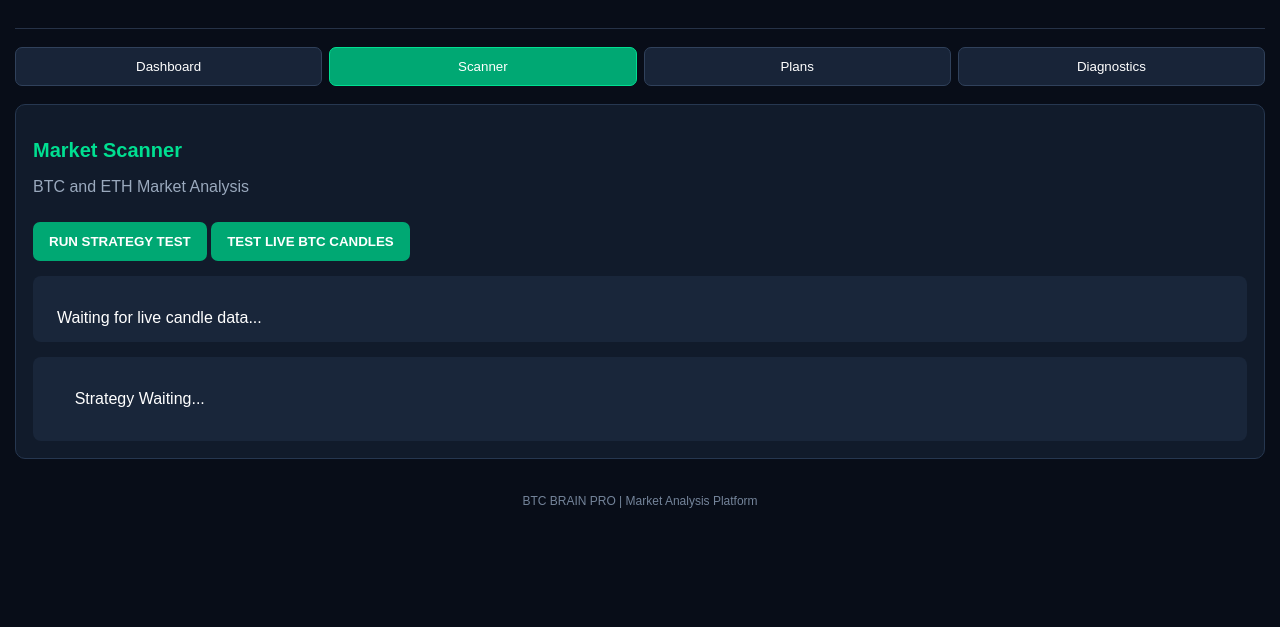
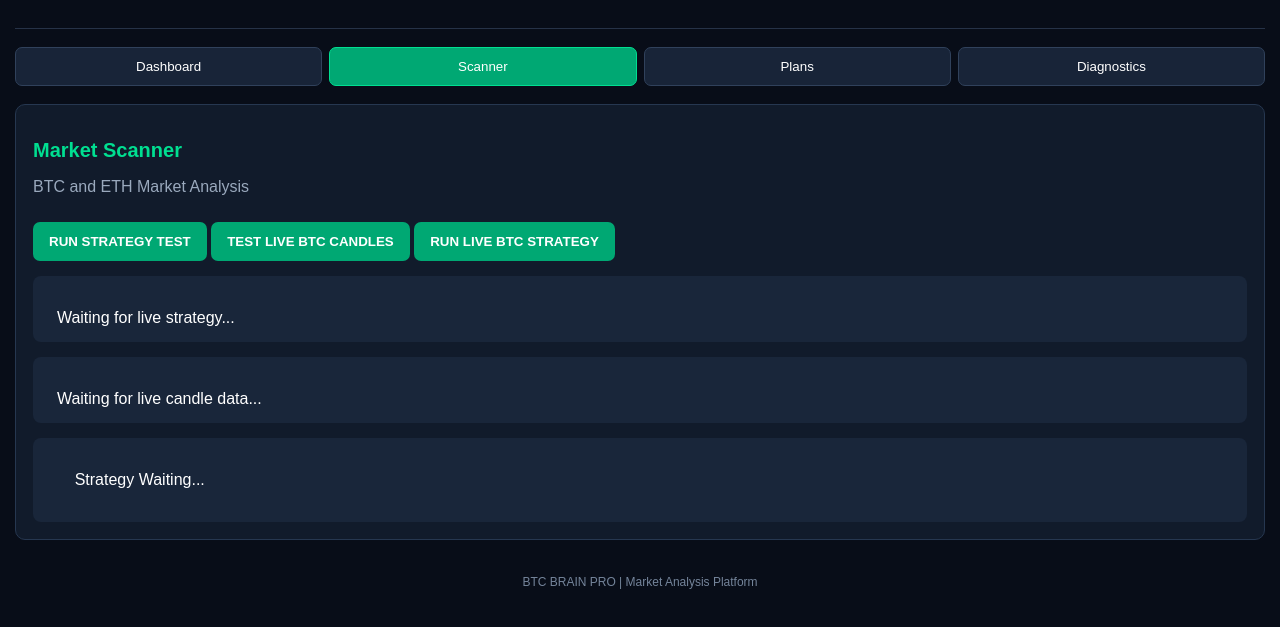
Before and after one commit to bhavishya0079-jpg/btc-brain-pro, a plain HTML site: page index.html in a window 1280 px wide. Both pictures are taken after a click on the button "Scanner". Shown: the part 95-722 px from the top of the page. Drawn offline with Linux system fonts and the light colour scheme; no server answers.

Commit message:
Update index.html

```diff
--- a/index.html
+++ b/index.html
@@ -174,6 +174,14 @@
 <button class="action" onclick="testLiveCandles()">
   TEST LIVE BTC CANDLES
 </button>
+
+<button class="action" onclick="runLiveStrategy()">
+  RUN LIVE BTC STRATEGY
+</button>
+
+<div id="liveStrategyResult" class="result">
+  Waiting for live strategy...
+</div>
 
 <div id="candleResult" class="result">
   Waiting for live candle data...
```
